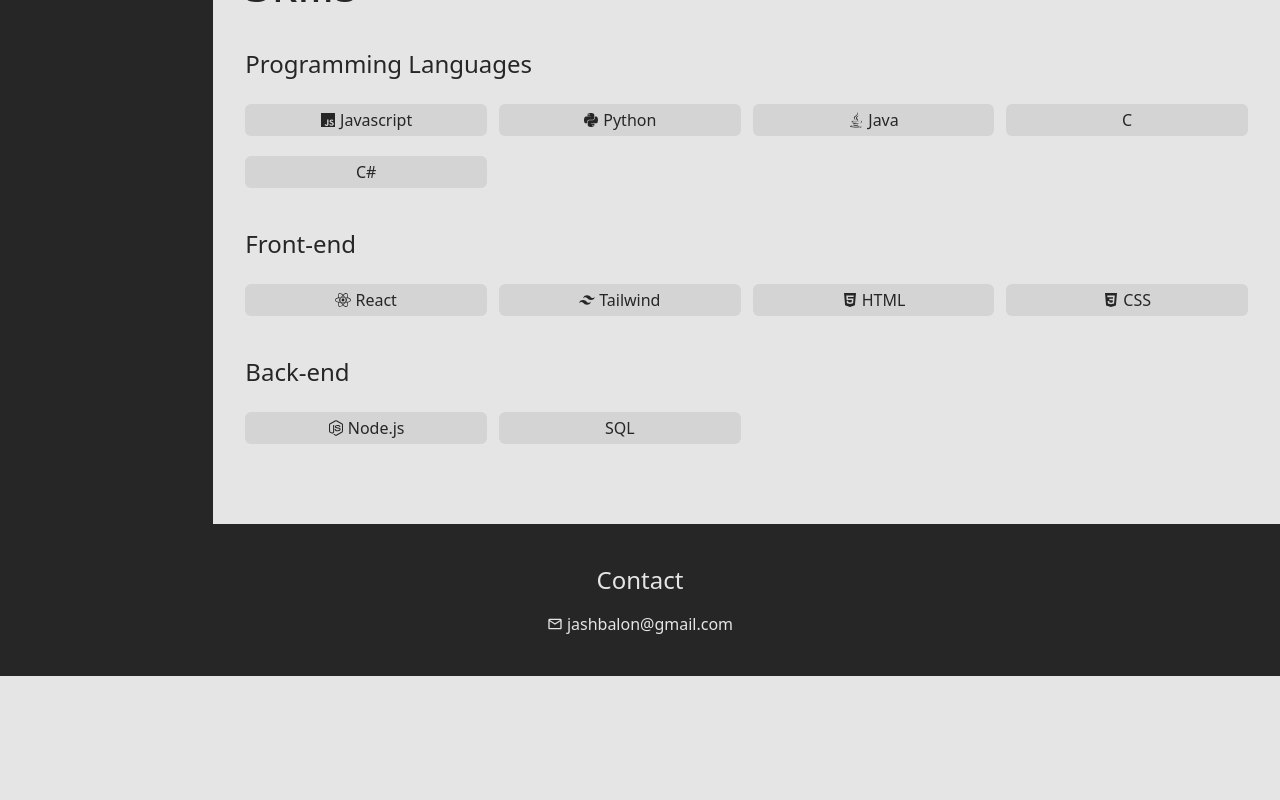
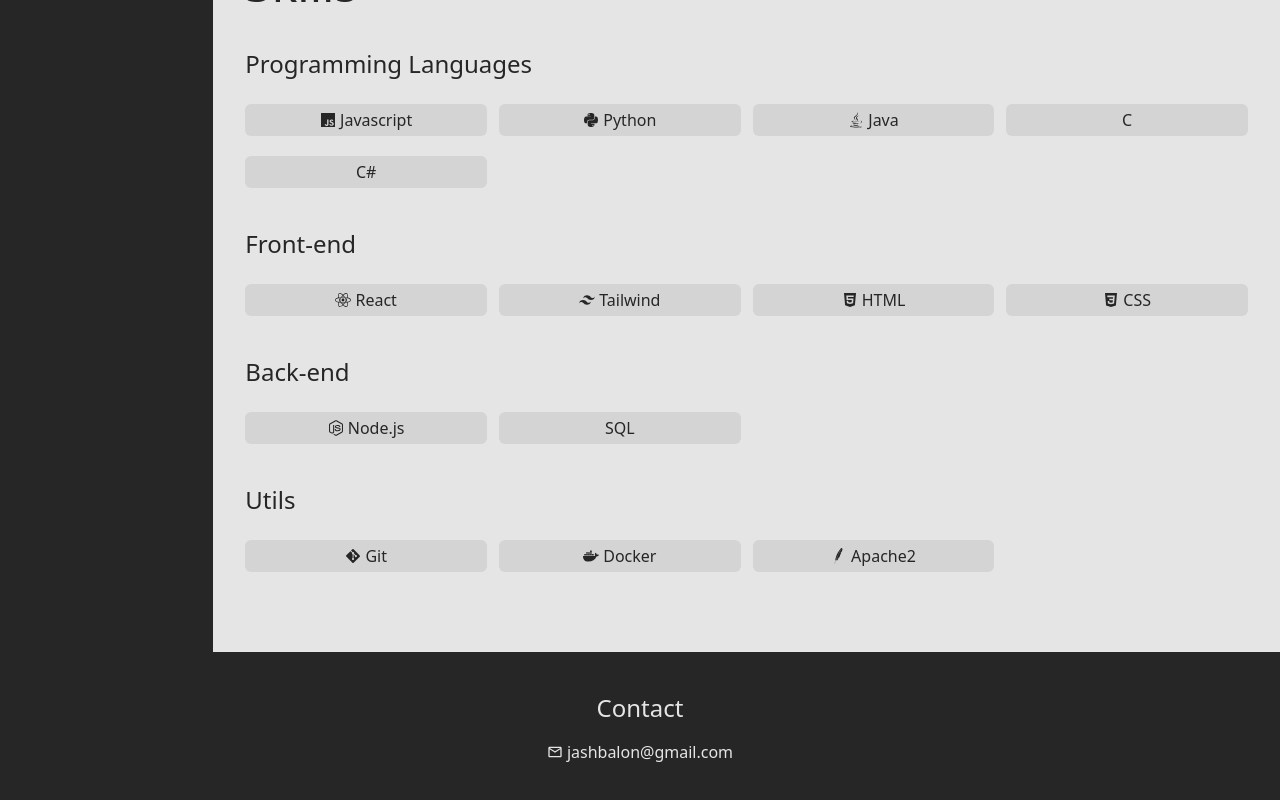
Before and after one commit to JBLNgithub/portfolio, a React (Vite) app: page / in a window 1280 px wide. Shown: the part 772-1572 px from the top of the page. Before the commit the page ends 1448 px from the top, so only its background shows below. Built offline with nearby package versions, Linux system fonts and the light colour scheme.

Commit message:
update portfolio stack

```diff
--- a/src/components/SkillTile.jsx
+++ b/src/components/SkillTile.jsx
@@ -1,8 +1,8 @@
 import React from 'react'
-import {FaPython, FaJava, FaHtml5, FaReact, FaFigma, FaNodeJs} from 'react-icons/fa'
+import {FaPython, FaJava, FaHtml5, FaReact, FaFigma, FaNodeJs, FaGitAlt, FaDocker} from 'react-icons/fa'
 import {IoLogoJavascript, IoLogoCss3} from 'react-icons/io5'
 import {RiTailwindCssFill} from 'react-icons/ri'
-import {SiMermaid, SiExpress, SiSwagger, SiSqlite} from 'react-icons/si'
+import {SiMermaid, SiExpress, SiSwagger, SiSqlite, SiApache} from 'react-icons/si'
 import { BiLogoPostgresql } from 'react-icons/bi'
 
 
@@ -39,6 +39,12 @@
         return(<SiSqlite className={iconClass} />)
       case "Node.js":
         return(<FaNodeJs className={iconClass} />)
+      case "Apache2":
+        return(<SiApache className={iconClass} />)
+      case "Git":
+        return(<FaGitAlt className={iconClass} />)
+      case "Docker":
+        return(<FaDocker className={iconClass} />)
       default:
         return ''
     }
--- a/src/pages/HomePage.jsx
+++ b/src/pages/HomePage.jsx
@@ -51,6 +51,12 @@
           <SkillTile name='SQL' />
         </div>
 
+        <h3 className='text-2xl mt-10'>Utils</h3>
+        <div className='grid grid-cols-4 mt-4 gap-3'>
+          <SkillTile name='Git' />
+          <SkillTile name='Docker' />
+          <SkillTile name='Apache2' />
+        </div>
       </section>
     </>
   )
--- a/src/pages/PortfolioPage.jsx
+++ b/src/pages/PortfolioPage.jsx
@@ -24,6 +24,7 @@
           <UsedTechno>
             <SkillTile name='React' />
             <SkillTile name='Tailwind' />
+            <SkillTile name='Apache2' />
           </UsedTechno>
 
         </ProjectHeader>
```
